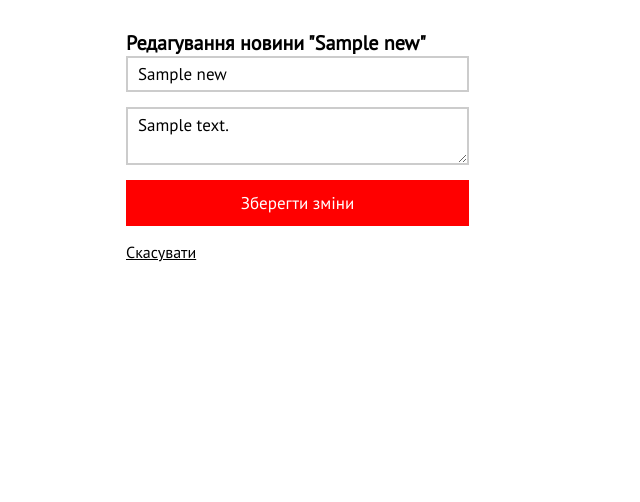
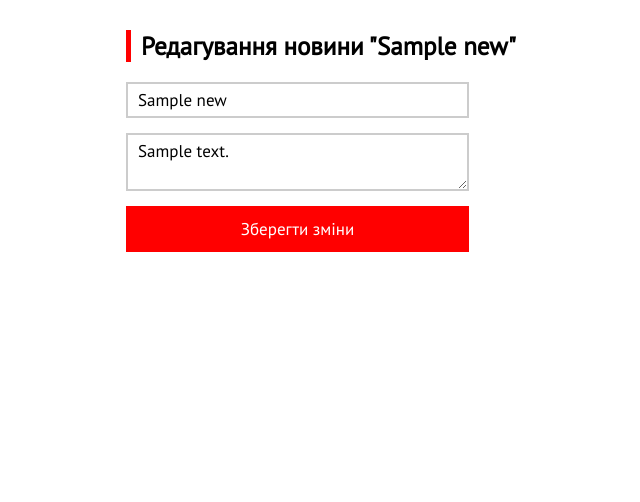
Before and after one commit to hromadianka/crimean-hromada, a Django app: template templates/edit_news.html in a window 1280 px wide. Shown: the part 100-602 px from the top of the page, without its empty margins (24-664 px from the left). Run offline with Django 4.2, Linux system fonts and the light colour scheme; the template is opened without the code that fills it: most values are stand-ins (such as "Sample title", 1, 10 or a date in 2020); some libraries are stand-ins or nearby versions.

Commit message:
change styles

```diff
--- a/templates/add_news.html
+++ b/templates/add_news.html
@@ -2,7 +2,7 @@
 
 {% block content %}
 
-<h2>Додати новину</h2>
+<h1>Додати новину</h1>
 
 <form method="post" action="{% url 'add_news' project_id=project.id %}" class="form" enctype="multipart/form-data">
     {% csrf_token %}
--- a/templates/delete_project.html
+++ b/templates/delete_project.html
@@ -10,7 +10,7 @@
     <button type="submit" class="form-button">Видалити</button>
 </form>
 
-<p><a href="{% url 'project' project.id %}">Скасувати</a></p>
+<a href="{% url 'project_detail' project.id %}">Скасувати</a>
 
 
 {% endblock %}
--- a/templates/edit_news.html
+++ b/templates/edit_news.html
@@ -1,7 +1,7 @@
 {% extends 'base.html' %}
 {% block content %}
 
-<h2>Редагування новини "{{ news.title }}"</h2>
+<h1>Редагування новини "{{ news.title }}"</h1>
 
 <form method="POST" action="{% url 'edit_news' project_id=project_id news_id=news_id %}" class="form" enctype="multipart/form-data">
     {% csrf_token %}
@@ -17,8 +17,6 @@
     <button type="submit" class="form-button">Зберегти зміни</button>
 </form>
 
-<p><a href="{% url 'news_detail' project_id=project_id news_id=news_id %}">Скасувати</a></p>
-
 <script>
     ClassicEditor
         .create(document.querySelector('#editor'), {
```
